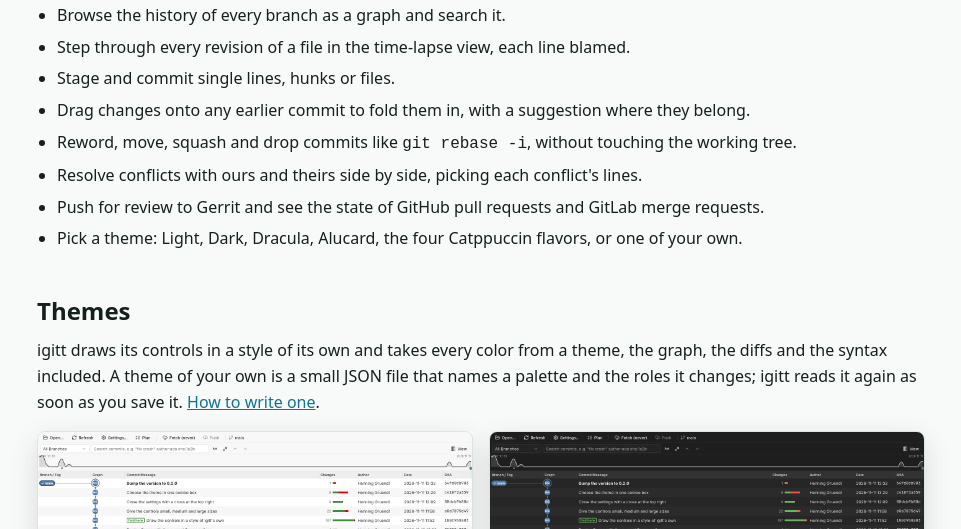
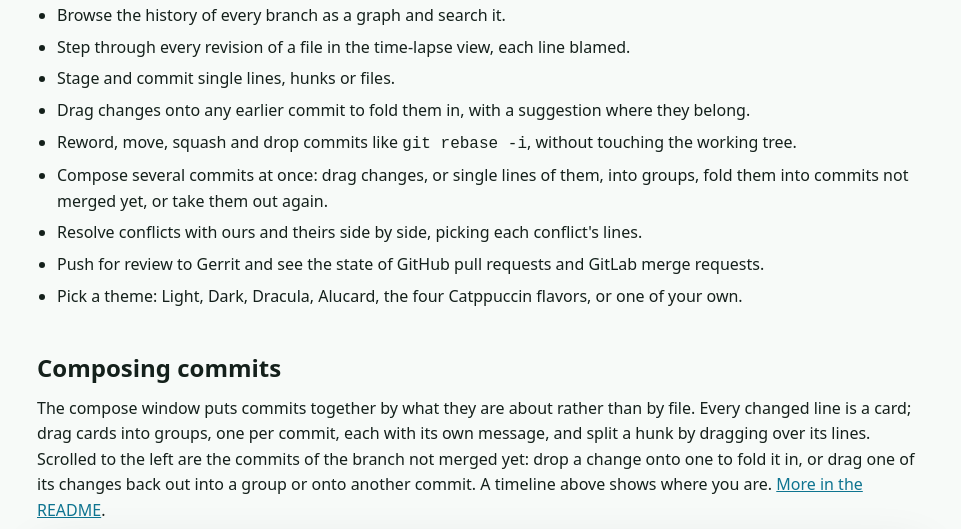
Before and after one commit to iam-peter/igitt, a plain HTML site: page pages/index.html in a window 1280 px wide. Shown: the part 1163-1692 px from the top of the page, without its empty margins (159-1120 px from the left). Drawn offline with Linux system fonts and the light colour scheme; files whose address does not match are found by name.

Commit message:
Document composing commits
The README gets a part of its own on the compose window: groups of
changes committed one by one, a hunk split by lines in place, and the
commits not merged yet beside the groups, which changes are folded into
and taken out of, with what stays locked and why. Plan mode lists the
commits and moves it collects from there.

The website names it among what igitt does and shows it in a picture
of its own, taken on igitt's own history, which the Pages workflow
copies along with the others.

Co-Authored-By: Claude Opus 5.5 <noreply@anthropic.com>

```diff
--- a/pages/index.html
+++ b/pages/index.html
@@ -117,10 +117,21 @@
     <li>Stage and commit single lines, hunks or files.</li>
     <li>Drag changes onto any earlier commit to fold them in, with a suggestion where they belong.</li>
     <li>Reword, move, squash and drop commits like <code>git rebase -i</code>, without touching the working tree.</li>
+    <li>Compose several commits at once: drag changes, or single lines of them, into groups, fold them into commits not merged yet, or take them out again.</li>
     <li>Resolve conflicts with ours and theirs side by side, picking each conflict's lines.</li>
     <li>Push for review to Gerrit and see the state of GitHub pull requests and GitLab merge requests.</li>
     <li>Pick a theme: Light, Dark, Dracula, Alucard, the four Catppuccin flavors, or one of your own.</li>
   </ul>
+
+  <h2>Composing commits</h2>
+  <p>The compose window puts commits together by what they are about rather than by
+    file. Every changed line is a card; drag cards into groups, one per commit, each
+    with its own message, and split a hunk by dragging over its lines. Scrolled to the
+    left are the commits of the branch not merged yet: drop a change onto one to fold
+    it in, or drag one of its changes back out into a group or onto another commit.
+    A timeline above shows where you are. <a href="https://github.com/iam-peter/igitt#composing-commits">More in the README</a>.</p>
+  <img class="shot" src="compose.png" width="1400" height="900" loading="lazy"
+       alt="The compose window: commits not merged yet beside a group of changes, with the timeline above them">
 
   <h2>Themes</h2>
   <p>igitt draws its controls in a style of its own and takes every color from a theme,
```
Also changed, not shown: docs/screenshots/compose.png (added), 2 other files.
